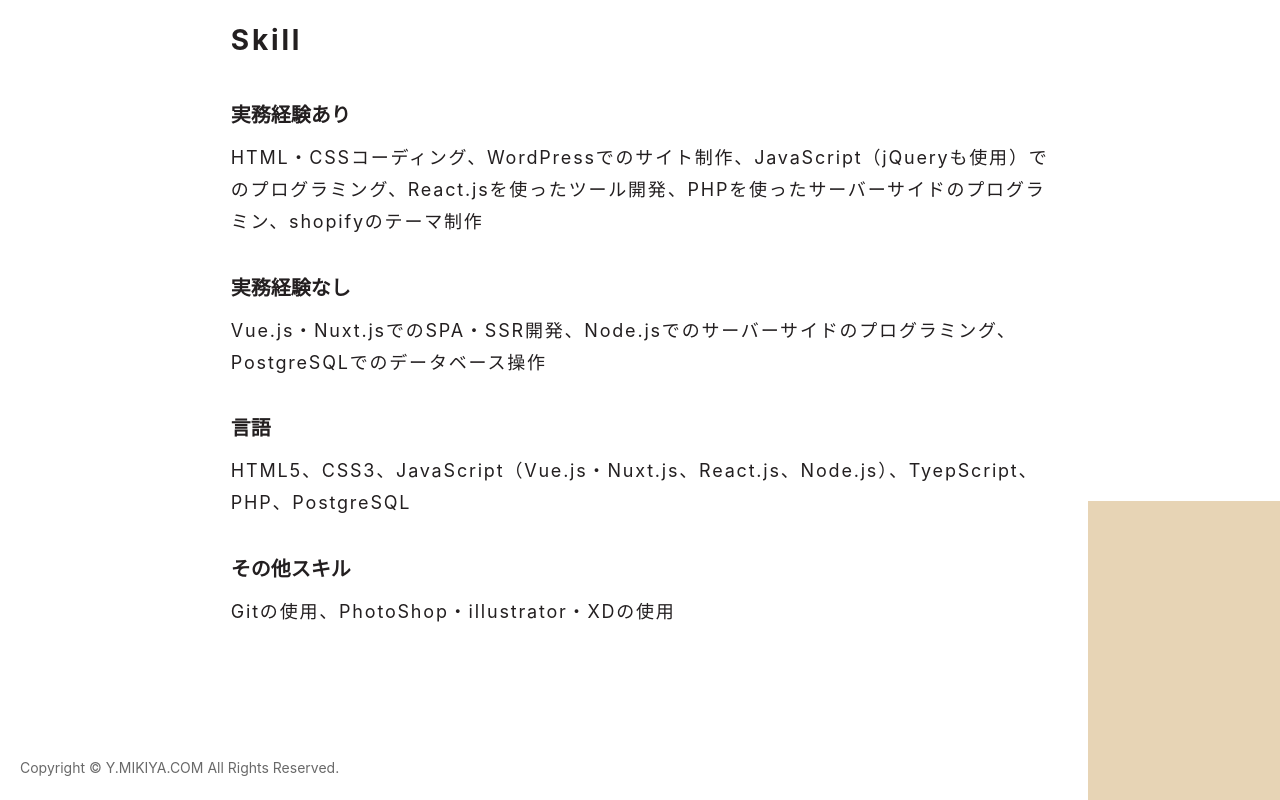
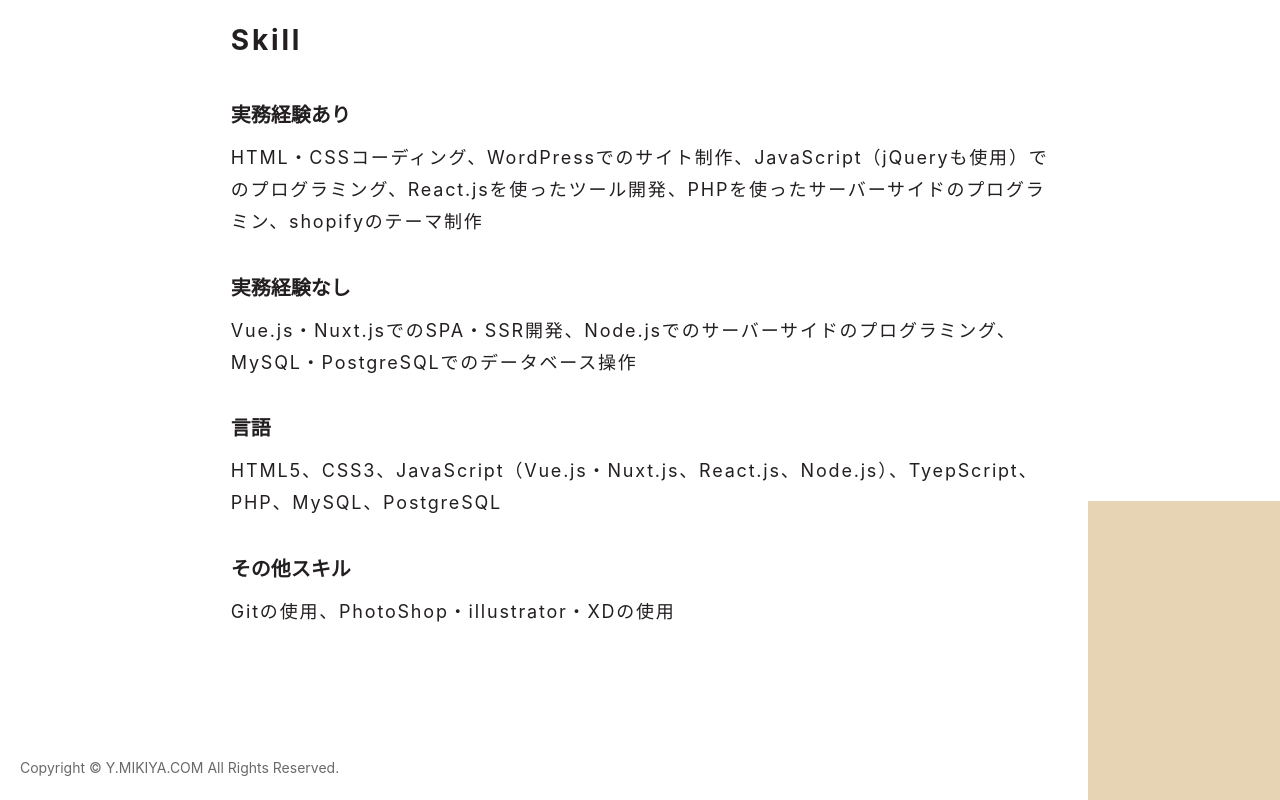
Before and after one commit to MikiyaYamaguchi/react_portfolio, a React (Create React App) app: page /about in a window 1280 px wide. Shown: the part 2860-3660 px from the top of the page. Built offline with nearby package versions, Linux system fonts and the light colour scheme; a web font is replaced by a local one.

Commit message:
テクニカルスキルの追加

```diff
--- a/src/pages/About.tsx
+++ b/src/pages/About.tsx
@@ -283,7 +283,7 @@ const About = () => {
             <FadeIn>
               <h3>実務経験なし</h3>
               <p>
-                Vue.js・Nuxt.jsでのSPA・SSR開発、Node.jsでのサーバーサイドのプログラミング、PostgreSQLでのデータベース操作
+                Vue.js・Nuxt.jsでのSPA・SSR開発、Node.jsでのサーバーサイドのプログラミング、MySQL・PostgreSQLでのデータベース操作
               </p>
             </FadeIn>
           </div>
@@ -293,7 +293,7 @@ const About = () => {
             <FadeIn>
               <h3>言語</h3>
               <p>
-                HTML5、CSS3、JavaScript（Vue.js・Nuxt.js、React.js、Node.js）、TyepScript、PHP、PostgreSQL
+                HTML5、CSS3、JavaScript（Vue.js・Nuxt.js、React.js、Node.js）、TyepScript、PHP、MySQL、PostgreSQL
               </p>
             </FadeIn>
           </div>
```
